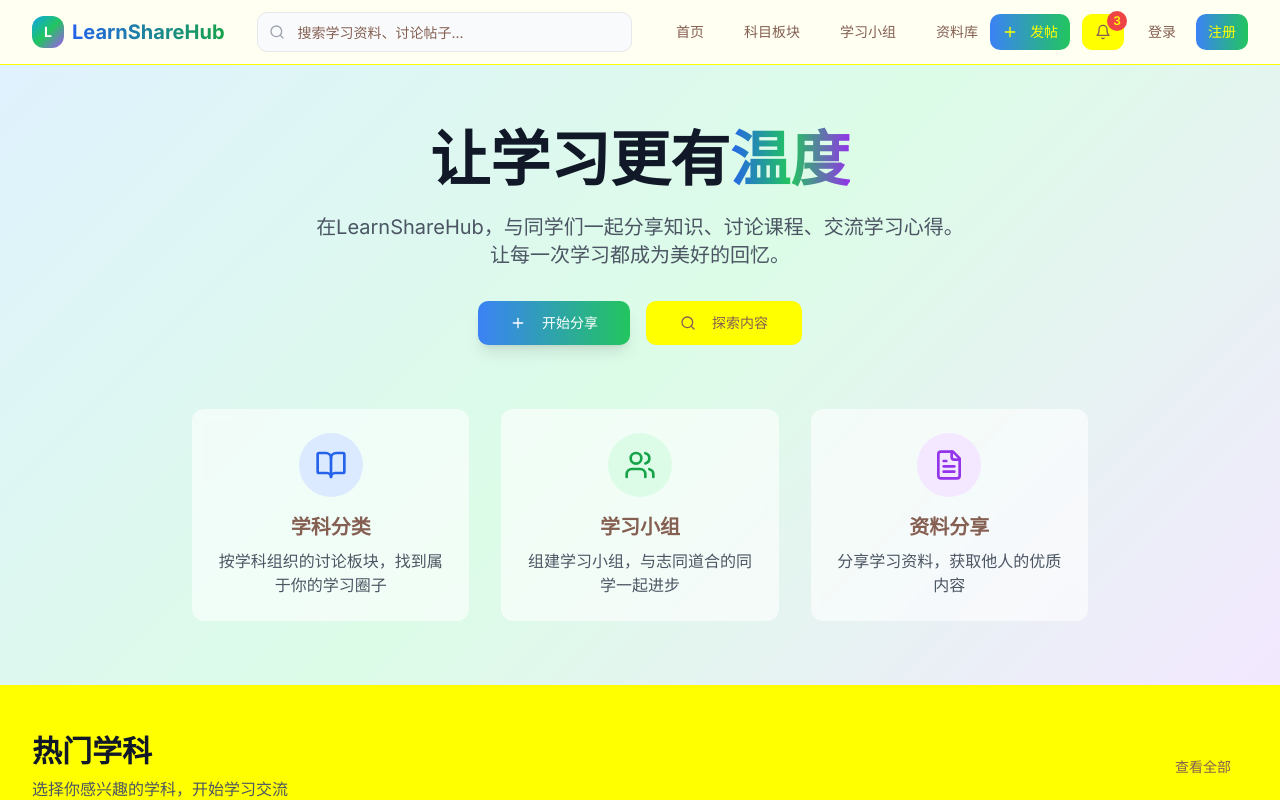
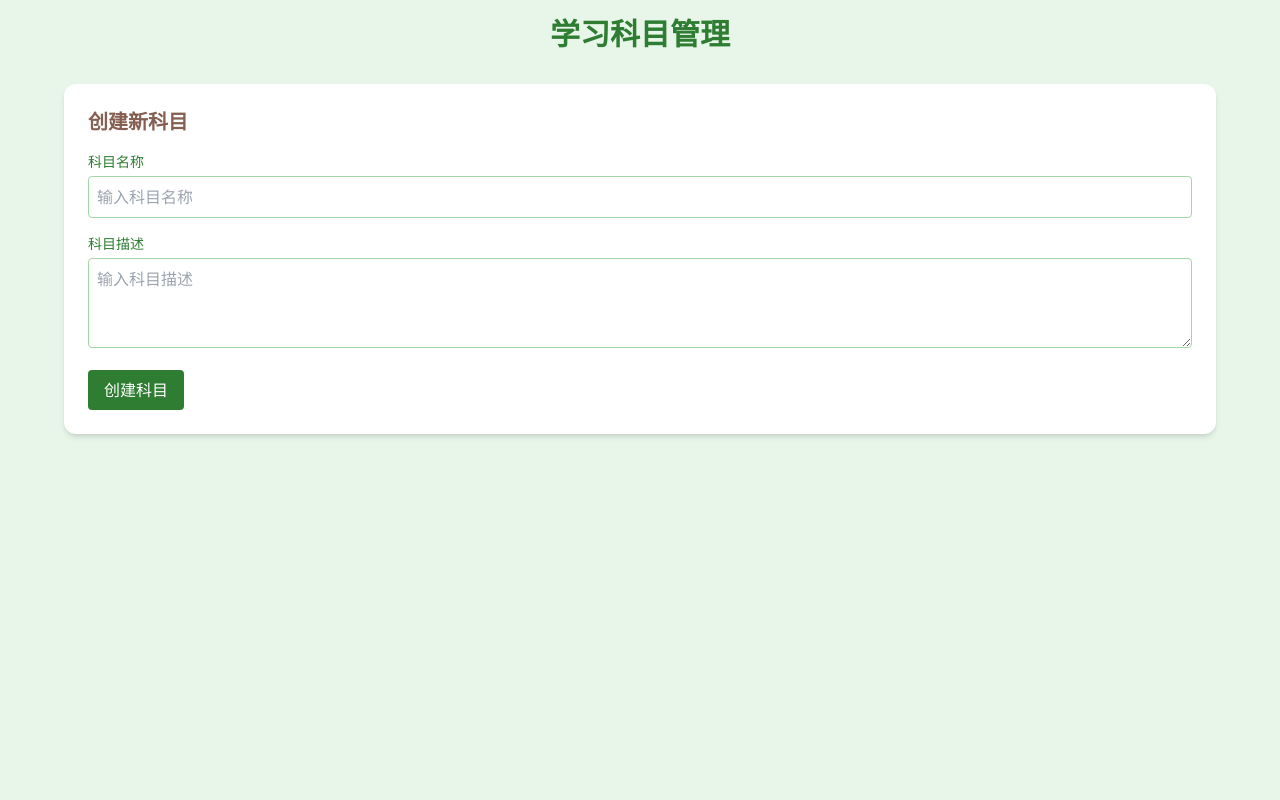
Before and after one commit to Bistu-OSSDT-2025/LearnShareHub, a React (Vite) app: page /#/subjects in a window 1280 px wide. Shown: the top 800 px of the page. Built offline with nearby package versions, Linux system fonts and the light colour scheme.

Commit message:
完善了科目板块功能

```diff
--- a/src/App.tsx
+++ b/src/App.tsx
@@ -2,7 +2,7 @@ import { Toaster } from "@/components/ui/toaster";
 import { Toaster as Sonner } from "@/components/ui/sonner";
 import { TooltipProvider } from "@/components/ui/tooltip";
 import { QueryClient, QueryClientProvider } from "@tanstack/react-query";
-import { BrowserRouter, Routes, Route } from "react-router-dom";
+import { HashRouter as Router, Routes, Route } from "react-router-dom";
 import Index from "./pages/Index";
 import Login from "./pages/Login";
 import Register from "./pages/Register";
@@ -12,6 +12,7 @@ import ProtectedRoute from "./components/ProtectedRoute";
 import CreateStudyGroupPage from './pages/CreateStudyGroupPage';
 import StudyGroupPage from './pages/StudyGroupPage';
 import StudyGroupDetails from './pages/StudyGroupDetails';
+import SubjectsPage from './pages/SubjectsPage';
 
 const queryClient = new QueryClient();
 
@@ -20,7 +21,7 @@ const App = () => (
     <TooltipProvider>
       <Toaster />
       <Sonner />
-      <BrowserRouter>
+      <Router>
         <Routes>
           <Route path="/" element={<Index />} />
           <Route path="/login" element={<Login />} />
@@ -48,10 +49,11 @@ const App = () => (
           <Route path="/study-group" element={<StudyGroupPage />} />
           {/* 学习小组详情页，:id 是动态参数 */}
           <Route path="/groups/:id" element={<StudyGroupDetails />} />
+          <Route path="/subjects" element={<SubjectsPage />} />
           {/* ADD ALL CUSTOM ROUTES ABOVE THE CATCH-ALL "*" ROUTE */}
           <Route path="*" element={<NotFound />} />
         </Routes>
-      </BrowserRouter>
+      </Router>
     </TooltipProvider>
   </QueryClientProvider>
 );
--- a/src/pages/Index.tsx
+++ b/src/pages/Index.tsx
@@ -186,7 +186,37 @@ const Index = () => {
               <h2 className="text-3xl font-bold text-gray-900 mb-2">热门学科</h2>
               <p className="text-gray-600">选择你感兴趣的学科，开始学习交流</p>
             </div>
-            <Button variant="outline">查看全部</Button>
+            <div className="flex space-x-2">
+              <Button variant="outline">查看全部</Button>
+              <div className="relative">
+                <Button
+                  variant="outline"
+                  className="bg-green-100 border-green-300"
+                  aria-label="科目板块管理"
+                  title="科目板块管理"
+                  onClick={() => {
+                    console.log('Button clicked - current URL:', window.location.href);
+                    console.log('Window location object:', window.location);
+                    console.log('Attempting navigation to /subjects');
+                    try {
+                      const newURL = `${window.location.origin}${window.location.pathname}#/subjects`;
+                      console.log('New URL to navigate:', newURL);
+                      window.location.assign(newURL);
+                      console.log('Navigation command completed');
+                    } catch (error) {
+                      console.error('Navigation error:', error);
+                      console.trace();
+                    }
+                  }}
+                >
+                  <BookOpen className="h-4 w-4 mr-2 text-green-700" />
+                  <span className="font-bold text-green-700">科目板块</span>
+                </Button>
+                <div className="absolute -bottom-6 left-0 text-xs text-red-500">
+                  Debug: direct hash navigation
+                </div>
+              </div>
+            </div>
           </div>
 
           <div className="grid grid-cols-1 md:grid-cols-2 lg:grid-cols-4 gap-6">
--- /dev/null
+++ b/src/pages/SubjectsPage.tsx
@@ -0,0 +1,91 @@
+import { useState } from 'react';
+
+const SubjectsPage = () => {
+  const [subjects, setSubjects] = useState<Array<{name: string, desc: string}>>([]);
+  const [newSubject, setNewSubject] = useState({
+    name: '',
+    desc: ''
+  });
+
+  const handleInputChange = (e: React.ChangeEvent<HTMLInputElement | HTMLTextAreaElement>) => {
+    const { name, value } = e.target;
+    setNewSubject(prev => ({
+      ...prev,
+      [name]: value
+    }));
+  };
+
+  const handleSubmit = (e: React.FormEvent) => {
+    e.preventDefault();
+    if (!newSubject.name) return;
+
+    setSubjects(prev => [newSubject, ...prev]);
+    setNewSubject({
+      name: '',
+      desc: ''
+    });
+  };
+
+  return (
+    <div className="min-h-screen bg-[#e8f5e9] p-4">
+      <div className="max-w-6xl mx-auto">
+        <h1 className="text-3xl font-bold text-[#2e7d32] text-center mb-8">学习科目管理</h1>
+
+        <div className="bg-white p-6 rounded-lg shadow-md mb-8">
+          <h2 className="text-xl font-semibold mb-4">创建新科目</h2>
+          <form onSubmit={handleSubmit}>
+            <div className="mb-4">
+              <label htmlFor="name" className="block text-sm font-medium text-[#2e7d32] mb-1">
+                科目名称
+              </label>
+              <input
+                type="text"
+                id="name"
+                name="name"
+                value={newSubject.name}
+                onChange={handleInputChange}
+                className="w-full p-2 border border-[#a5d6a7] rounded"
+                placeholder="输入科目名称"
+                required
+              />
+            </div>
+            <div className="mb-4">
+              <label htmlFor="desc" className="block text-sm font-medium text-[#2e7d32] mb-1">
+                科目描述
+              </label>
+              <textarea
+                id="desc"
+                name="desc"
+                value={newSubject.desc}
+                onChange={handleInputChange}
+                rows={3}
+                className="w-full p-2 border border-[#a5d6a7] rounded"
+                placeholder="输入科目描述"
+              />
+            </div>
+            <button
+              type="submit"
+              className="bg-[#2e7d32] text-white px-4 py-2 rounded hover:bg-[#1b5e20] transition"
+            >
+              创建科目
+            </button>
+          </form>
+        </div>
+
+        <div className="grid grid-cols-1 md:grid-cols-2 lg:grid-cols-3 gap-4">
+          {subjects.map((subject, index) => (
+            <div key={index} className="bg-white p-4 rounded-lg shadow hover:shadow-md transition">
+              <h3 className="text-lg font-medium">{subject.name}</h3>
+              <p className="text-gray-600 mt-2">{subject.desc || '暂无描述'}</p>
+              <p className="text-sm text-gray-400 mt-2">
+                创建时间: {new Date().toLocaleString()}
+              </p>
+            </div>
+          ))}
+        </div>
+      </div>
+    </div>
+  );
+};
+
+export default SubjectsPage;
--- /dev/null
+++ b/subject-page/index.html
@@ -0,0 +1,123 @@
+<!DOCTYPE html>
+<html lang="zh-CN">
+<head>
+    <meta charset="UTF-8">
+    <meta name="viewport" content="width=device-width, initial-scale=1.0">
+    <title>学习科目管理</title>
+    <style>
+        body {
+            font-family: 'Arial', sans-serif;
+            background-color: #dcf5de;
+            margin: 0;
+            padding: 20px;
+        }
+        .container {
+            max-width: 1200px;
+            margin: 0 auto;
+        }
+        h1 {
+            color: #2e7d32;
+            text-align: center;
+        }
+        .subject-list {
+            display: grid;
+            grid-template-columns: repeat(auto-fill, minmax(300px, 1fr));
+            gap: 20px;
+            margin-top: 30px;
+        }
+        .subject-card {
+            background-color: white;
+            border-radius: 8px;
+            padding: 15px;
+            box-shadow: 0 2px 5px rgba(0,0,0,0.1);
+            transition: transform 0.3s;
+        }
+        .subject-card:hover {
+            transform: translateY(-5px);
+        }
+        .create-form {
+            background-color: white;
+            padding: 20px;
+            border-radius: 8px;
+            margin-bottom: 30px;
+            box-shadow: 0 2px 5px rgba(0,0,0,0.1);
+        }
+        .form-group {
+            margin-bottom: 15px;
+        }
+        label {
+            display: block;
+            margin-bottom: 5px;
+            color: #2e7d32;
+            font-weight: bold;
+        }
+        input, textarea {
+            width: 100%;
+            padding: 8px;
+            border: 1px solid #a5d6a7;
+            border-radius: 4px;
+        }
+        button {
+            background-color: #2e7d32;
+            color: white;
+            border: none;
+            padding: 10px 15px;
+            border-radius: 4px;
+            cursor: pointer;
+            font-weight: bold;
+        }
+        button:hover {
+            background-color: #1b5e20;
+        }
+    </style>
+</head>
+<body>
+    <div class="container">
+        <h1>学习科目管理</h1>
+
+        <div class="create-form">
+            <h2>创建新科目</h2>
+            <div class="form-group">
+                <label for="subject-name">科目名称</label>
+                <input type="text" id="subject-name" placeholder="输入科目名称">
+            </div>
+            <div class="form-group">
+                <label for="subject-desc">科目描述</label>
+                <textarea id="subject-desc" rows="3" placeholder="输入科目描述"></textarea>
+            </div>
+            <button onclick="addSubject()">创建科目</button>
+        </div>
+
+        <div class="subject-list" id="subject-list">
+            <!-- 科目卡片将通过JavaScript动态添加 -->
+        </div>
+    </div>
+
+    <script>
+        function addSubject() {
+            const name = document.getElementById('subject-name').value;
+            const desc = document.getElementById('subject-desc').value;
+
+            if (!name) {
+                alert('请输入科目名称');
+                return;
+            }
+
+            const subjectList = document.getElementById('subject-list');
+            const subjectCard = document.createElement('div');
+            subjectCard.className = 'subject-card';
+            subjectCard.innerHTML = `
+                <h3>${name}</h3>
+                <p>${desc || '暂无描述'}</p>
+                <small>创建时间: ${new Date().toLocaleString()}</small>
+            `;
+
+            subjectList.prepend(subjectCard);
+
+            // 清空表单
+            document.getElementById('subject-name').value = '';
+            document.getElementById('subject-desc').value = '';
+        }
+    </script>
+</body>
+</html>
--- a/vite.config.ts
+++ b/vite.config.ts
@@ -8,6 +8,11 @@ export default defineConfig(({ mode }) => ({
   server: {
     host: "::",
     port: 8080,
+    headers: {
+      "Content-Security-Policy": "default-src 'self'; script-src 'self' 'unsafe-inline'; style-src 'self' 'unsafe-inline' https://fonts.googleapis.com; font-src 'self' https://fonts.gstatic.com; frame-ancestors 'none'; connect-src 'self'",
+      "X-Content-Type-Options": "nosniff",
+      "Cache-Control": "no-store, max-age=0"
+    },
   },
   plugins: [
     react(),
```
